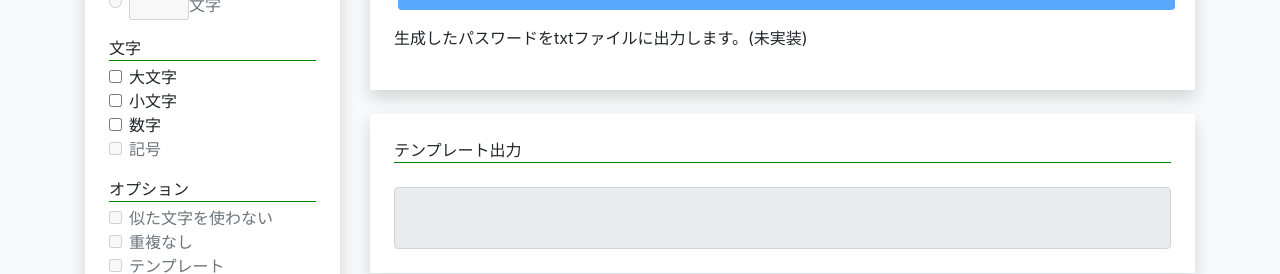
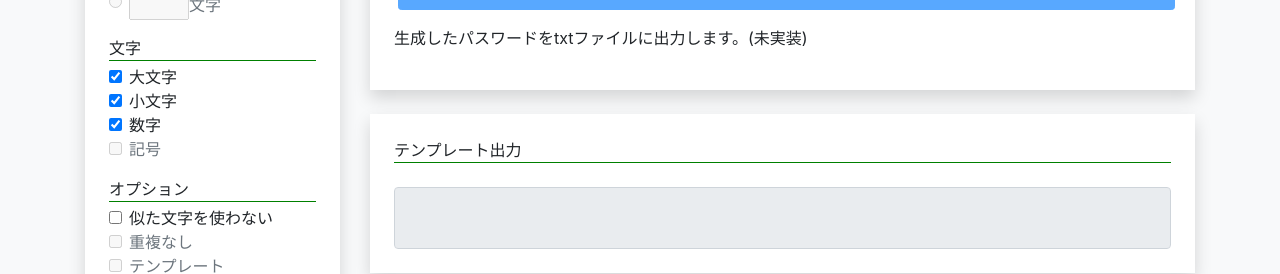
Before and after one commit to nishota/password-maker, an Angular app: page / in a window 1280 px wide. Shown: the part 319-593 px from the top of the page. Built offline with nearby package versions, Linux system fonts and the light colour scheme.

Commit message:
checkboxの制御

```diff
--- a/src/app/core/password-maker.core.ts
+++ b/src/app/core/password-maker.core.ts
@@ -2,7 +2,7 @@ export class PasswordMakerCore {
     private readonly characters = 'abcdefghijklmnopqrstuwxyzABCDEFGHIJKLMNOPQRSTUVWXYZ0123456789';
     private seed = '';
 
-    constructor(hasOmoji: boolean, hasKomoji: boolean, hasSuji: boolean) {
+    constructor(hasOmoji: boolean, hasKomoji: boolean, hasSuji: boolean, hasSameChar: boolean) {
         let temp = this.characters;
         // TODO オプションによって残す文字を変える
         if (!hasOmoji) {
@@ -13,6 +13,9 @@ export class PasswordMakerCore {
         }
         if (!hasSuji) {
             temp = temp.replace(/[0-9]+/, '');
+        }
+        if (!hasSameChar) {
+            temp = temp.replace(/[IJl1jiOo0]+/g, '');
         }
         // TODO Charactersを混ぜたい
         // let allLength = temp.length;
--- a/src/app/password-maker/password-maker.component.html
+++ b/src/app/password-maker/password-maker.component.html
@@ -34,21 +34,21 @@
       <div>
           <div class="form-check">
               <input class="form-check-input" type="checkbox" id="gridCheck1"
-              (change)="onChange('omoji', $event.target.checked)">
+              (change)="checkType('omoji', $event.target.checked)" checked>
               <label class="form-check-label" for="gridCheck1">
                   大文字
               </label>
           </div>
           <div class="form-check">
               <input class="form-check-input" type="checkbox" id="gridCheck2"
-              (change)="onChange('komoji', $event.target.checked)">
+              (change)="checkType('komoji', $event.target.checked)" checked>
               <label class="form-check-label" for="gridCheck2">
                   小文字
               </label>
           </div>
           <div class="form-check">
               <input class="form-check-input" type="checkbox" id="gridCheck3"
-              (change)="onChange('suji', $event.target.checked)">
+              (change)="checkType('suji', $event.target.checked)" checked>
               <label class="form-check-label" for="gridCheck3">
                   数字
               </label>
@@ -65,19 +65,22 @@
         <div class="header mb-1">オプション</div>
         <div>
             <div class="form-check">
-                <input class="form-check-input" type="checkbox" id="gridCheck5" value="true" disabled>
+                <input class="form-check-input" type="checkbox" id="gridCheck5"
+                (change)="checkOption('option1', $event.target.checked)">
                 <label class="form-check-label" for="gridCheck5">
                     似た文字を使わない
                 </label>
             </div>
             <div class="form-check">
-                <input class="form-check-input" type="checkbox" id="gridCheck6" value="true" disabled>
+                <input class="form-check-input" type="checkbox" id="gridCheck6"
+                (change)="checkOption('option2', $event.target.checked)" disabled>
                 <label class="form-check-label" for="gridCheck6">
                     重複なし
                 </label>
             </div>
             <div class="form-check">
-                <input class="form-check-input" type="checkbox" id="gridCheck7"  value="true" disabled>
+                <input class="form-check-input" type="checkbox" id="gridCheck7"
+                (change)="checkOption('option3', $event.target.checked)" disabled>
                 <label class="form-check-label" for="gridCheck7">
                     テンプレート
                 </label>
--- a/src/app/password-maker/password-maker.component.ts
+++ b/src/app/password-maker/password-maker.component.ts
@@ -9,16 +9,24 @@ import { PasswordSaverService } from '../password-saver.service';
   styleUrls: ['./password-maker.component.scss']
 })
 export class PasswordMakerComponent implements OnInit {
+  charTypeArr = ['omoji', 'komoji', 'suji'];
+  optionArr = ['option1'];
+
   setting = this.form.group(
     {
       charNumber: ['8'],
       charType: this.form.array([]),
+      optionType: this.form.array([]),
       number: ['3', [Validators.required, Validators.max(100), Validators.min(1)]]
     });
 
   constructor(private form: FormBuilder, private ps: PasswordSaverService) { }
 
   ngOnInit(): void {
+    const formType1 = this.setting.controls.charType as FormArray;
+    const formType2 = this.setting.controls.optionType as FormArray;
+    this.charTypeArr.forEach(x => formType1.push(new FormControl(x)));
+    this.charTypeArr.forEach(x => formType2.push(new FormControl(x)));
   }
 
   generate(): void {
@@ -37,10 +45,15 @@ export class PasswordMakerComponent implements OnInit {
     if (array.includes('suji')) {
       hasSuji = true;
     }
+    const optionArr = this.setting.get('optionType').value;
+    let hasSameChar = true;
+    if (optionArr.includes('option1')) {
+      hasSameChar = false;
+    }
 
     const charNumber = Number(this.setting.get('charNumber').value);
     const passNumber = Number(this.setting.get('number').value);
-    const password = new PasswordMakerCore(hasOmoji, hasKomoji, hasSuji);
+    const password = new PasswordMakerCore(hasOmoji, hasKomoji, hasSuji, hasSameChar);
     for (const _ of Array(passNumber)) {
       this.ps.passwords.push(password.Generate(charNumber));
     }
@@ -51,16 +64,25 @@ export class PasswordMakerComponent implements OnInit {
       {
         charNumber: ['8'],
         charType: this.form.array([]),
+        optionType: this.form.array([]),
         number: ['3', [Validators.required, Validators.max(100), Validators.min(1)]]
       });
   }
 
-  onChange(charType: string, isChecked: boolean) {
+  checkType(charType: string, isChecked: boolean) {
     const formType = this.setting.controls.charType as FormArray;
+    this.check(charType, isChecked, formType);
+  }
+  checkOption(optionType: string, isChecked: boolean) {
+    const formType = this.setting.controls.optionType as FormArray;
+    this.check(optionType, isChecked, formType);
+  }
+
+  check(type: string, isChecked: boolean, formType: FormArray) {
     if (isChecked) {
-      formType.push(new FormControl(charType));
+      formType.push(new FormControl(type));
     } else {
-      const index = formType.controls.findIndex(x => x.value === charType);
+      const index = formType.controls.findIndex(x => x.value === type);
       formType.removeAt(index);
     }
   }
```
